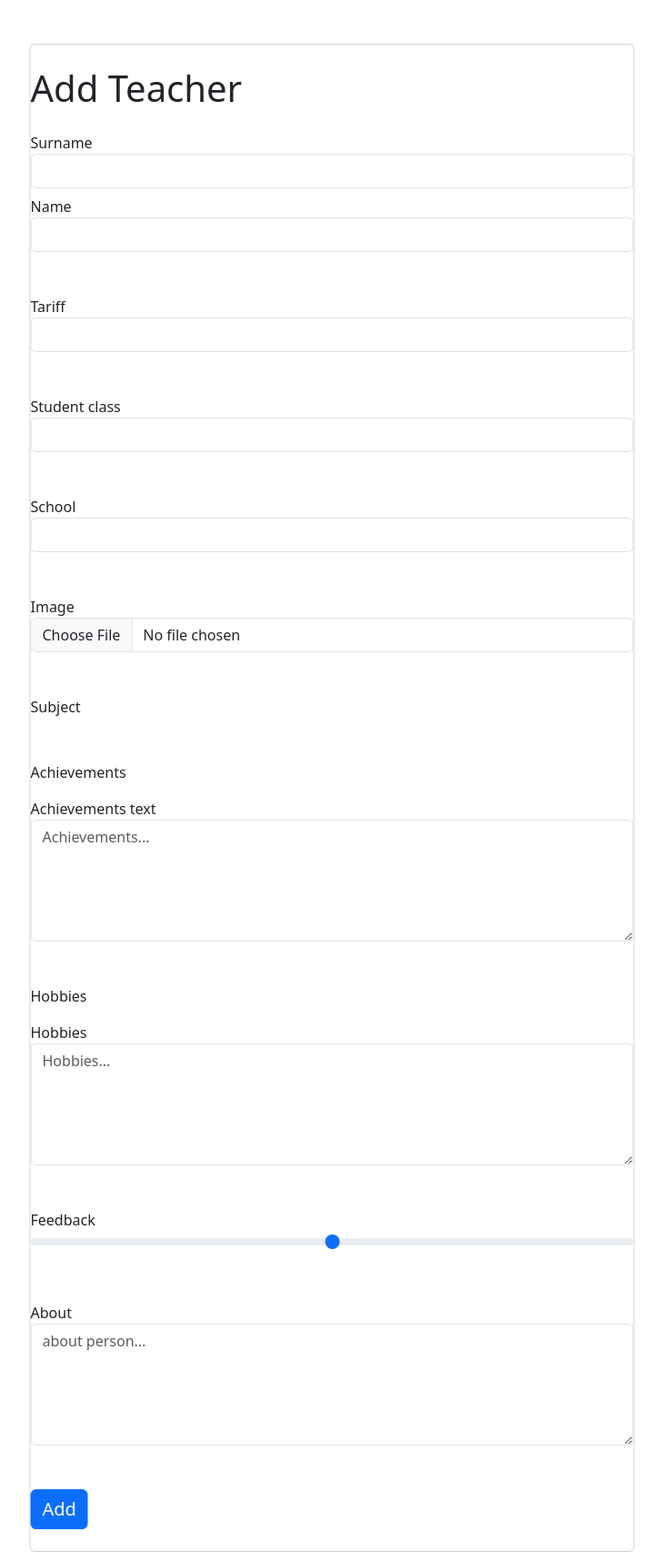
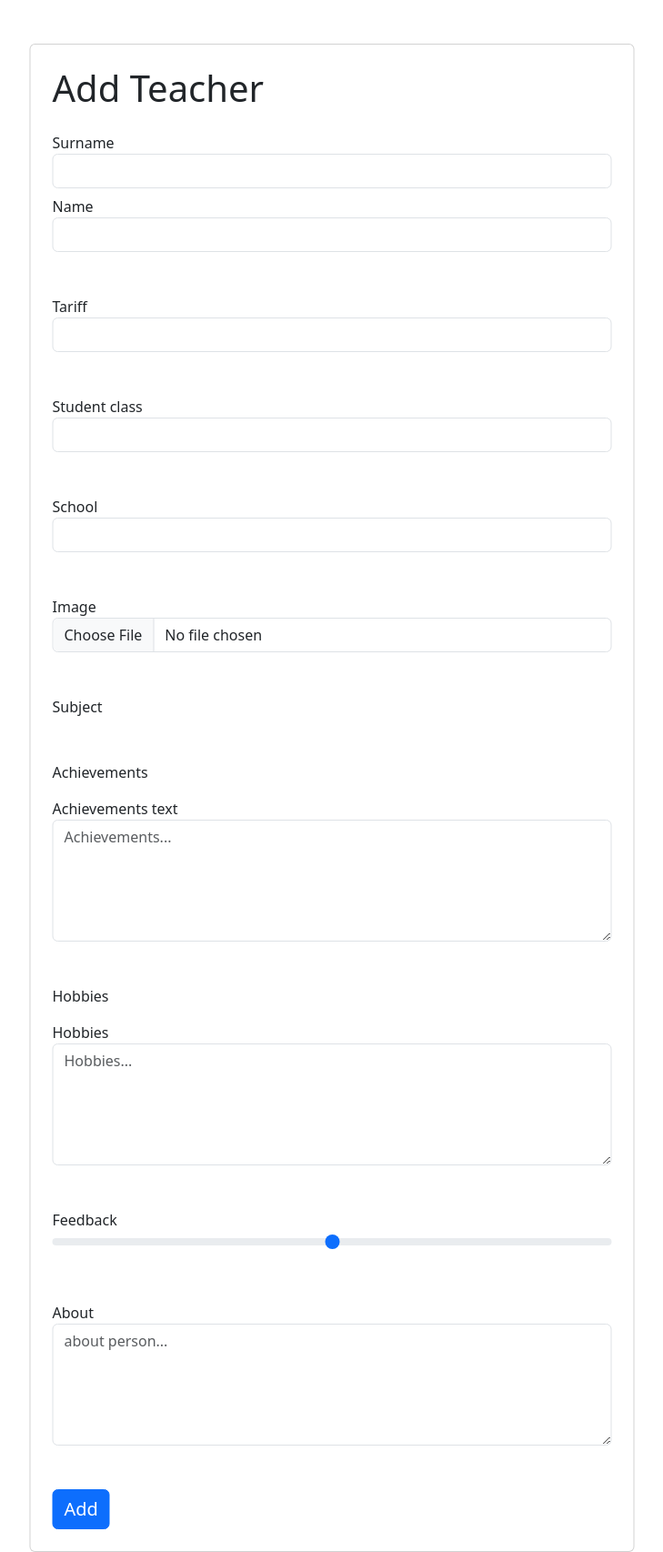
Before and after one commit to DaniilRoitenberg688/youngrep1, a Flask app: page /admin/teacher in a window 1280 px wide. Shown: the part 72-1778 px from the top of the page at 91% size, without its empty margins (275-1004 px from the left). Run offline with Flask 3, Linux system fonts and the light colour scheme; the visitor is signed in with stand-in values (Sample User, id 1); data that the repository does not hold is empty; some libraries are stand-ins or nearby versions.

Commit message:
edited interface

```diff
--- a/app/templates/admin/add_teacher.html
+++ b/app/templates/admin/add_teacher.html
@@ -1,10 +1,10 @@
 {% extends "admin/base.html" %}
 
 {% block content %}
-    <div class="container">
-        <div class="row">
+    <div class="container-fluid">
+        <div class="">
             <div class="container position-relative">
-                <div class="card col-12 col-lg-7 col-md-10 col-sm-10 py-4 my-5 position-absolute start-50 translate-middle-x">
+                <div class="card col-12 col-lg-7 col-md-12 col-sm-10 px-4 py-4 my-5 position-absolute start-50 translate-middle-x">
                     <h1 class="mb-4">Add Teacher</h1>
                     <form method="post" novalidate action="" enctype="multipart/form-data">
                         {{ form.hidden_tag() }}
--- a/app/templates/admin/base.html
+++ b/app/templates/admin/base.html
@@ -17,12 +17,12 @@
 <header>
     <nav class="navbar navbar-dark bg-dark py-3 navbar-expand-lg ">
         <div class="container-fluid collapse ">
+            <a class="navbar-brand" href="{{ url_for('admin.index') }}">Teachers</a>
             <button class="navbar-toggler" type="button" data-bs-toggle="collapse" data-bs-target="#data"
                     aria-controls="navbarTogglerDemo01" aria-expanded="false" aria-label="Toggle navigation">
                 <span class="navbar-toggler-icon"></span>
             </button>
             <div class="collapse navbar-collapse text-center" id="data">
-                <a class="navbar-brand" href="{{ url_for('admin.index') }}">Teachers</a>
                 <ul class="navbar-nav me-auto mb-2 mb-lg-0">
                     <li class="nav-item">
                         <a class="nav-link" href="{{ url_for('main.index') }}">back to youngrep</a>
```
